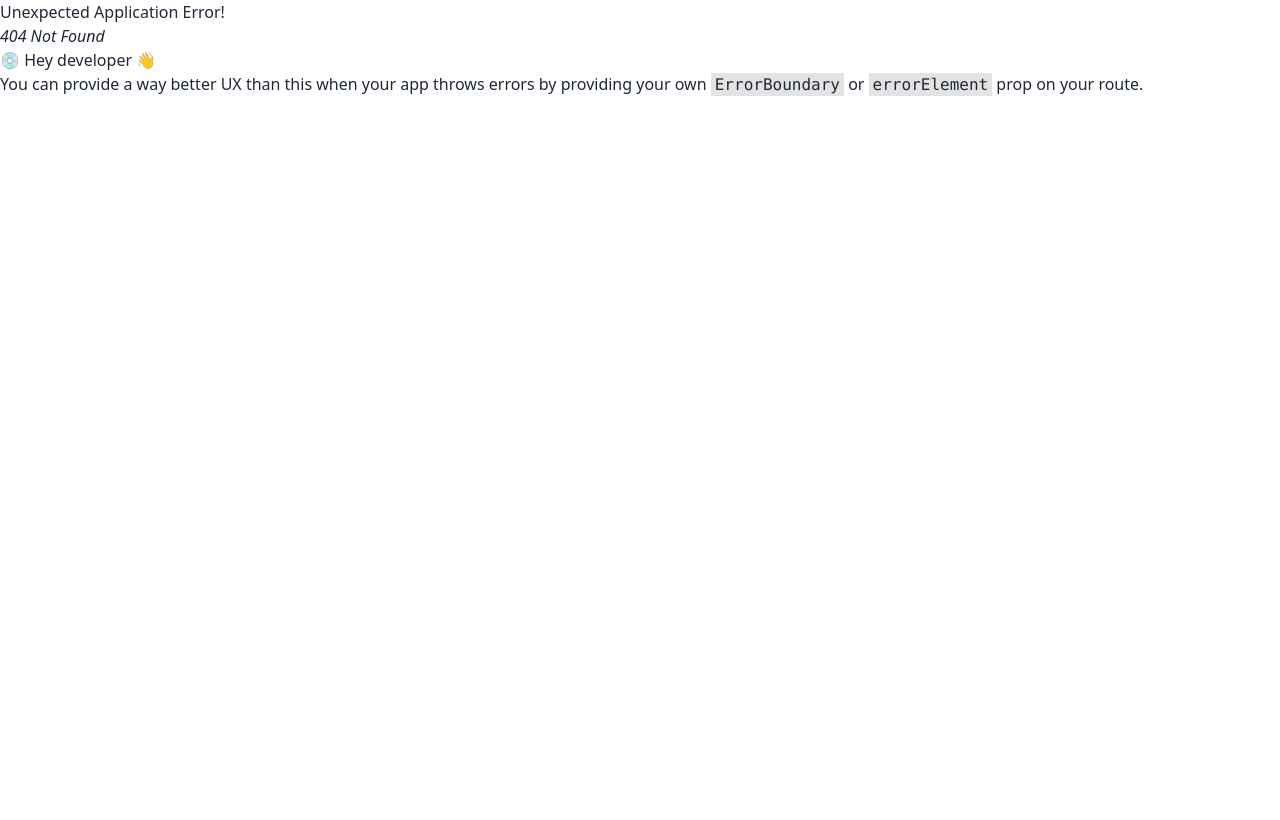
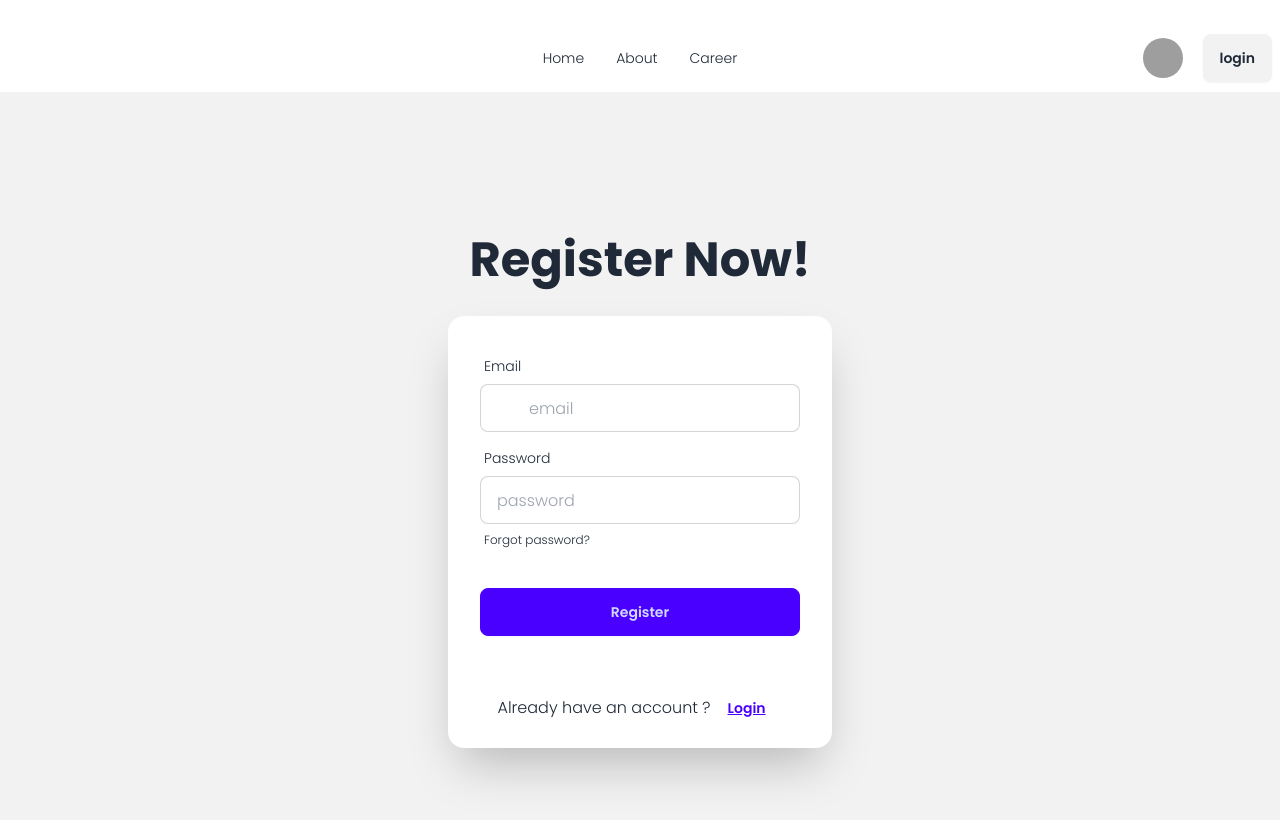
Before and after one commit to Razib1998/The-Dragon-News, a React (Vite) app: page /register in a window 1280 px wide. Before the commit this address had no page. Shown: the top 820 px of the page. Built offline with nearby package versions, Linux system fonts and the light colour scheme; grey boxes are pictures that could not be loaded.

Commit message:
Login and Registration Route added

```diff
--- /dev/null
+++ b/src/Pages/Login/Login.jsx
@@ -0,0 +1,61 @@
+import { Link } from "react-router-dom";
+import Navbar from "../Shared/Navabr/Navbar";
+
+const Login = () => {
+  return (
+    <div>
+      <Navbar></Navbar>
+      <div className="hero min-h-screen  bg-base-200">
+        <div className="hero-content flex-col">
+          <div className="text-center">
+            <h1 className="text-5xl font-bold mb-4 ">Login now!</h1>
+          </div>
+          <div className="card shrink-0 w-full max-w-sm shadow-2xl bg-base-100">
+            <form className="card-body">
+              <div className="form-control">
+                <label className="label">
+                  <span className="label-text">Email</span>
+                </label>
+                <input
+                  type="email"
+                  placeholder="email"
+                  className="input input-bordered px-12"
+                  required
+                />
+              </div>
+              <div className="form-control">
+                <label className="label">
+                  <span className="label-text">Password</span>
+                </label>
+                <input
+                  type="password"
+                  placeholder="password"
+                  className="input input-bordered"
+                  required
+                />
+                <label className="label">
+                  <a href="#" className="label-text-alt link link-hover">
+                    Forgot password?
+                  </a>
+                </label>
+              </div>
+              <div className="form-control mt-6">
+                <button className="btn btn-primary">Login</button>
+              </div>
+            </form>
+            <div className="text-center p-4">
+              <p>
+                New Here ?
+                <Link to={"/register"}>
+                  <button className="btn btn-link">Register Now</button>
+                </Link>
+              </p>
+            </div>
+          </div>
+        </div>
+      </div>
+    </div>
+  );
+};
+
+export default Login;
--- /dev/null
+++ b/src/Pages/Register/Register.jsx
@@ -0,0 +1,63 @@
+import { Link } from "react-router-dom";
+import Navbar from "../Shared/Navabr/Navbar";
+
+const Register = () => {
+  return (
+    <div>
+      <div>
+        <Navbar></Navbar>
+        <div className="hero min-h-screen  bg-base-200">
+          <div className="hero-content flex-col">
+            <div className="text-center">
+              <h1 className="text-5xl font-bold mb-4 ">Register Now!</h1>
+            </div>
+            <div className="card shrink-0 w-full max-w-sm shadow-2xl bg-base-100">
+              <form className="card-body">
+                <div className="form-control">
+                  <label className="label">
+                    <span className="label-text">Email</span>
+                  </label>
+                  <input
+                    type="email"
+                    placeholder="email"
+                    className="input input-bordered px-12"
+                    required
+                  />
+                </div>
+                <div className="form-control">
+                  <label className="label">
+                    <span className="label-text">Password</span>
+                  </label>
+                  <input
+                    type="password"
+                    placeholder="password"
+                    className="input input-bordered"
+                    required
+                  />
+                  <label className="label">
+                    <a href="#" className="label-text-alt link link-hover">
+                      Forgot password?
+                    </a>
+                  </label>
+                </div>
+                <div className="form-control mt-6">
+                  <button className="btn btn-primary">Register</button>
+                </div>
+              </form>
+              <div className="text-center p-4">
+                <p>
+                  Already have an account ?
+                  <Link to={"/login"}>
+                    <button className="btn btn-link">Login</button>
+                  </Link>
+                </p>
+              </div>
+            </div>
+          </div>
+        </div>
+      </div>
+    </div>
+  );
+};
+
+export default Register;
--- a/src/Pages/Shared/Navabr/Navbar.jsx
+++ b/src/Pages/Shared/Navabr/Navbar.jsx
@@ -1,4 +1,4 @@
-import { NavLink } from "react-router-dom";
+import { Link, NavLink } from "react-router-dom";
 import userLogo from "../../../../public/assets/user.png"
 
 const Navbar = () => {
@@ -50,13 +50,12 @@
       <div className="navbar-end">
         <label tabIndex={0} className="btn btn-ghost btn-circle avatar">
           <div className="w-10 rounded-full">
-            <img
-              alt="Tailwind CSS Navbar component"
-              src={userLogo}
-            />
+            <img alt="Tailwind CSS Navbar component" src={userLogo} />
           </div>
         </label>
-        <button className="btn ml-4">login</button>
+        <Link to={"/login"}>
+          <button className="btn ml-4">login</button>
+        </Link>
       </div>
     </div>
   );
```
Also changed, not shown: src/routes/Routes.jsx (+10 -0 lines).
